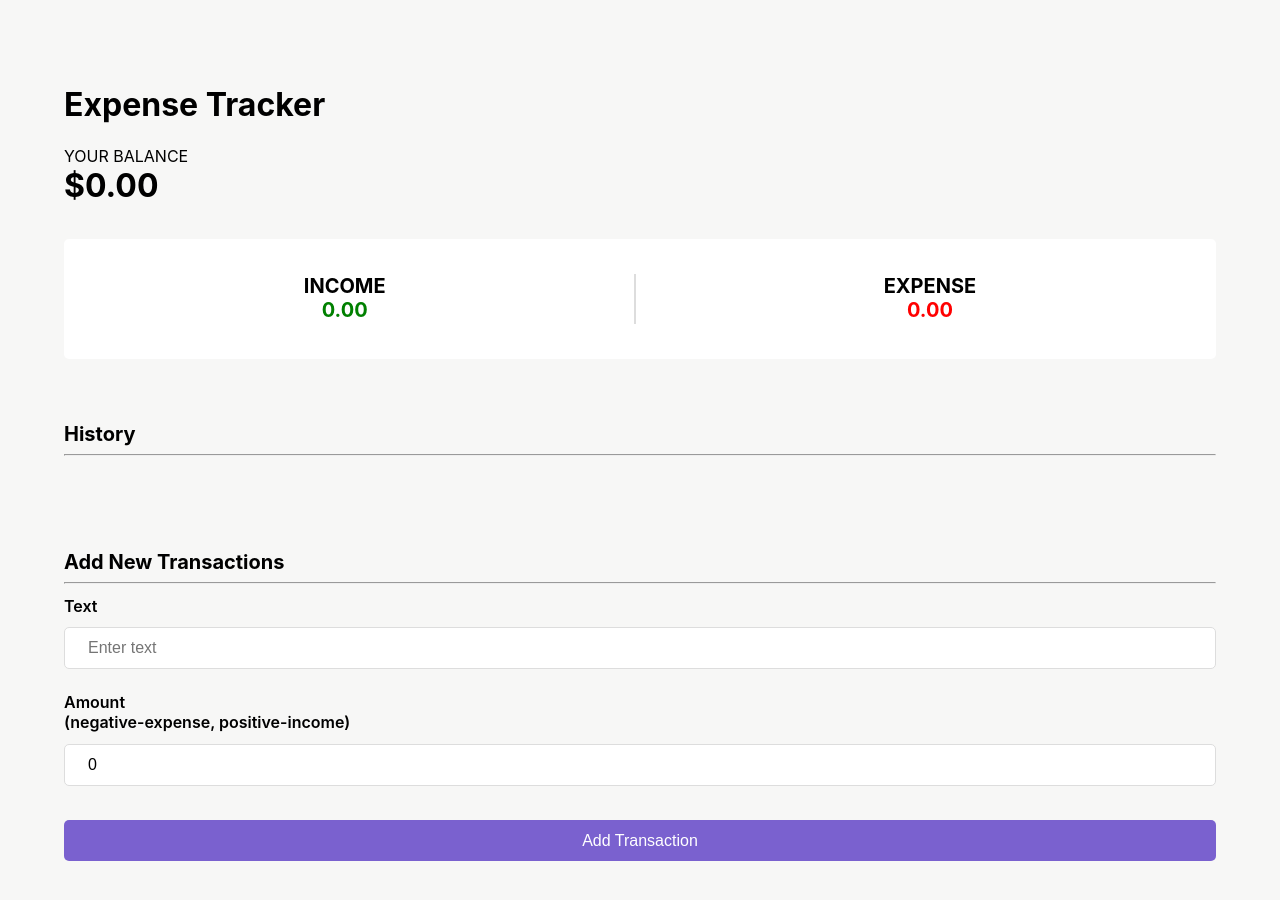
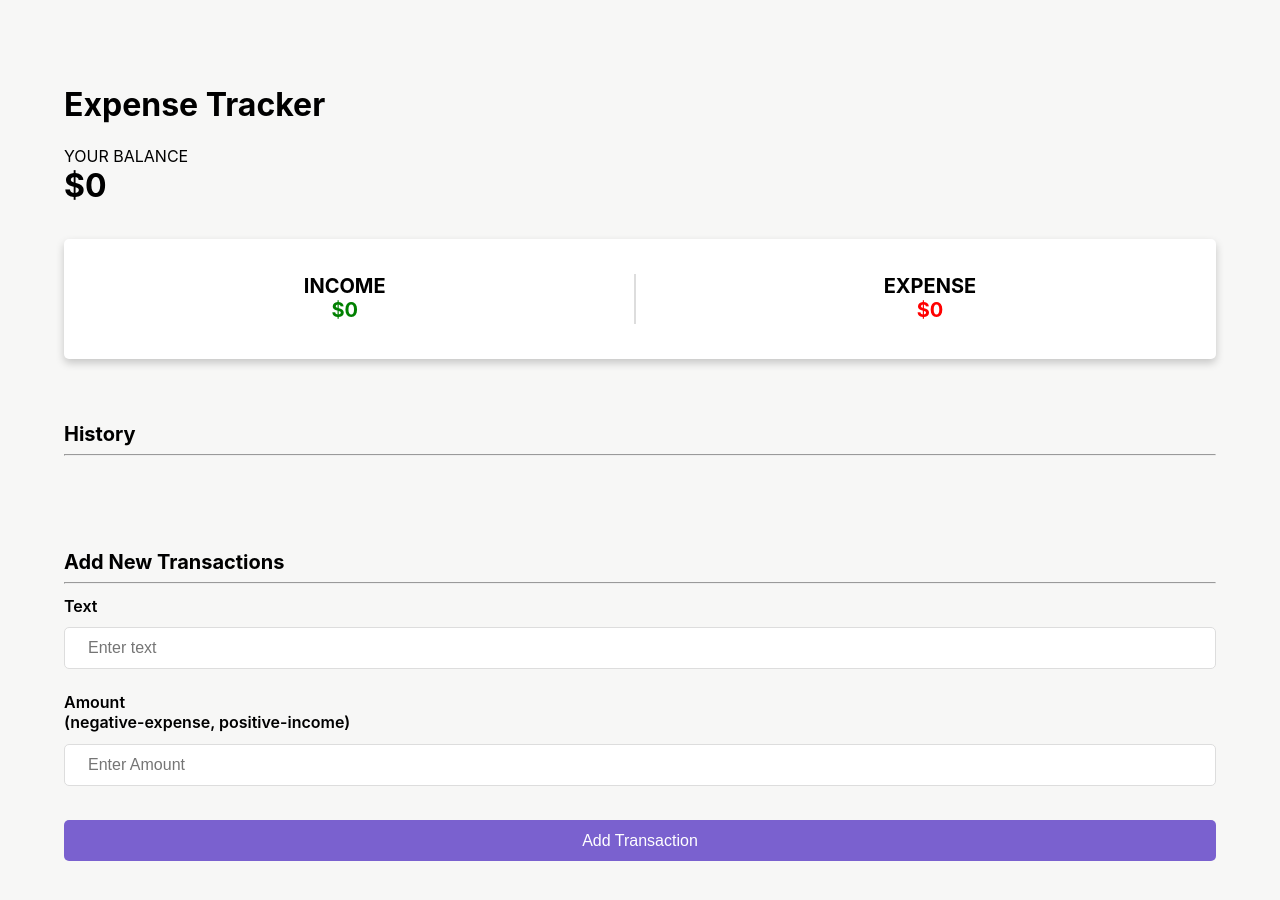
Before and after one commit to agamya0801/expense-tracker, a React (Create React App) app: page / in a window 1280 px wide. Shown: the top 900 px of the page. Built offline with nearby package versions, Linux system fonts and the light colour scheme.

Commit message:
Balance and Income-Expense section completed

```diff
--- a/src/App.css
+++ b/src/App.css
@@ -21,6 +21,7 @@
   margin-bottom: 3%;
   border-radius: 5px;
   background-color: #ffffff;
+  box-shadow: 0 4px 8px 0 rgba(0,0,0,0.2);
 }
 
 .income-expense-card-col1{
--- a/src/App.js
+++ b/src/App.js
@@ -1,3 +1,4 @@
+import {useState} from 'react'
 import './App.css';
 import Balance from './components/Balance';
 import Header from './components/Header';
@@ -6,13 +7,23 @@ import History from './components/History';
 import AddNewTransactions from './components/AddNewTransactions';
 
 function App() {
+  // State management for transactions
+  const [txn, setTxn] = useState([])
+
+  const addTxn = (text, amount) => {
+    const cloneTxn = [...txn];
+    const isPositiveAmount = amount >= 0;
+    cloneTxn.push({text, amount, isPositiveAmount});
+    setTxn(cloneTxn);
+  }
+
   return (
     <div className='main-container'>
       <Header />
-      <Balance />
-      <IncomeExpense />
+      <Balance transactions={txn}/>
+      <IncomeExpense transactions={txn}/>
       <History />
-      <AddNewTransactions />
+      <AddNewTransactions onSubmitHandler={addTxn}/>
     </div>
   );
 }
--- a/src/components/AddNewTransactions.js
+++ b/src/components/AddNewTransactions.js
@@ -1,23 +1,26 @@
 import React, {useState} from 'react'
 
-function AddNewTransactions() {
+function AddNewTransactions(props) {
+  const {onSubmitHandler} = props;
   const [text, setText] = useState('');
-  const [amount, setAmount] = useState(0);
+  const [amount, setAmount] = useState('');
 
+  // For Handling the changes in text field
   const handleTextChange = event => {
     setText(event.target.value)
   }
 
+  // For handling the changes in the amount field
   const handleAmountChange = event => {
     setAmount(event.target.value)
   }
 
-  const handleSubmit = () => {
-    const isPositiveAmount = amount < 0 ? false : true;
-    const printableAmount = Boolean(isPositiveAmount) ? amount : (-1 * amount);
-    Boolean(isPositiveAmount) ? alert(`Recieved: ${printableAmount}`) : alert(`Deducted ${printableAmount}`);
+  // For handling the submit event
+  const handleSubmit = (event) => {
+    event.preventDefault();
     setText('');
     setAmount('');
+    onSubmitHandler(text, amount)
   }
 
   return (
@@ -41,8 +44,8 @@ function AddNewTransactions() {
             </label>
             <input
               className='input-field'
-          type='text'
-          placeholder='Amount'
+              type='number'
+              placeholder='Enter Amount'
               value={amount}
               onChange={handleAmountChange}
             />
--- a/src/components/Balance.js
+++ b/src/components/Balance.js
@@ -1,10 +1,19 @@
 import React from 'react'
 
-function Balance() {
+function Balance(props) {
+  const {transactions} = props;
+
+  let netBalance = 0.00;
+
+  // Traversing the transactions array and calculating the net balance
+  transactions.forEach((element) => {
+    netBalance = (parseFloat(netBalance) + parseFloat(element.amount)).toFixed(2);
+  });
+
   return (
     <>
-        <p1>YOUR BALANCE</p1>
-        <h1 className='rem-balance'>$0.00</h1>
+        <p className='p'>YOUR BALANCE</p>
+        <h1 className='rem-balance'>${netBalance}</h1>
     </>
   )
 }
--- a/src/components/IncomeExpense.js
+++ b/src/components/IncomeExpense.js
@@ -1,19 +1,32 @@
-import React, {useState} from 'react'
+import React from 'react';
 
-function IncomeExpense() {
-  const [incomeAmount, setIncomeAmount] = useState('0.00');
-  const [expenseAmount, setExpenseAmount] = useState('0.00');
+function IncomeExpense(props) {
+  const {transactions} = props;
+  let netIncome = 0;
+  let netExpense = 0;
+
+  // Traversing the transactions array for calculating netIncome and netExpense
+  transactions.forEach((element) => {
+    if(element.amount >= 0){
+      netIncome = (parseFloat(netIncome)+parseFloat(element.amount)).toFixed(2);
+    }
+    else{
+      netExpense = (parseFloat(netExpense) - parseFloat(element.amount)).toFixed(2);
+    }
+  });
+
+  // console.log({netIncome, netExpense});
 
   return (
     <div className='income-expense-card'>
       <div className='income-expense-card-col1'>
           <h3 className='col-h3'>INCOME</h3>
-            <h3 className='col-h3' style={{color:'green'}}>{incomeAmount}</h3>
+          <h3 className='col-h3' style={{color:'green'}}>${netIncome}</h3>
       </div>
-        <div class="vl"></div>
+      <div className="vl"></div>
       <div className='income-expense-card-col2'>
           <h3 className='col-h3'>EXPENSE</h3>
-            <h3 className='col-h3' style={{color:'red'}}>{expenseAmount}</h3>
+          <h3 className='col-h3' style={{color:'red'}}>${netExpense}</h3>
       </div>
     </div>
   )
```
Lines whose indentation alone changed are shown as unchanged.
